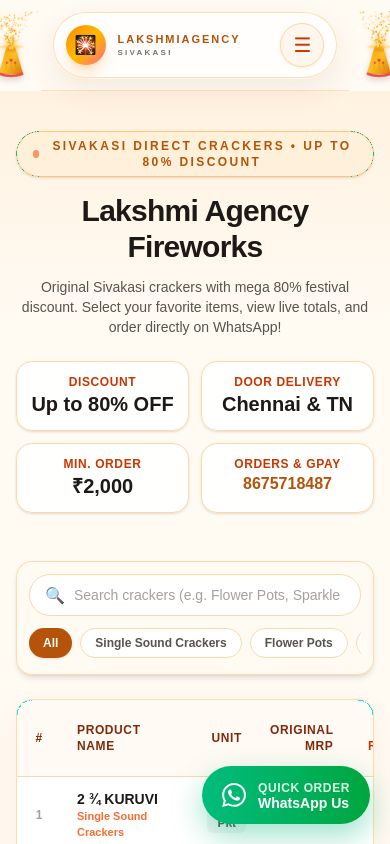
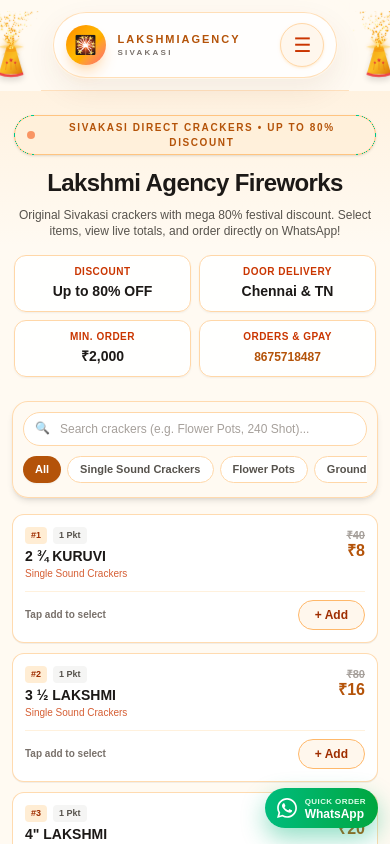
Before and after one commit to parthiban3264/lakshmi-crackers, a Next.js app: page /cracker-list in a window 390 px wide. Shown: the top 844 px of the page. Built offline with nearby package versions, Linux system fonts and the light colour scheme.

Commit message:
Refactor CrackerListPage layout and update contact details for improved user experience

```diff
--- a/app/cracker-list/layout.tsx
+++ /dev/null
@@ -1,17 +0,0 @@
-import type { Metadata } from "next";
-import "./globals.css";
-
-export const metadata: Metadata = {
-  title: "Sivakasi Crackers | 2026 Catalogue",
-  description: "Browse our Sivakasi crackers catalogue and contact us on WhatsApp.",
-};
-
-export default function RootLayout({
-  children,
-}: Readonly<{ children: React.ReactNode }>) {
-  return (
-    <html lang="en">
-      <body>{children}</body>
-    </html>
-  );
-}
--- a/app/cracker-list/page.tsx
+++ b/app/cracker-list/page.tsx
@@ -220,7 +220,7 @@
   }, [quantities]);
 
   const generateWhatsAppUrl = () => {
-    const phoneNumber = "918056903264";
+    const phoneNumber = "918675718487";
     let message = `*✨ DIWALI CRACKER ORDER REQUEST - LAKSHMI AGENCY ✨*\n\n`;
 
     const selectedList = Object.entries(quantities)
@@ -248,72 +248,72 @@
   return (
     <div className="min-h-screen bg-[#fffaf2] text-stone-900 selection:bg-orange-200">
       {/* Top Festive Brand Banner */}
-      <section className="relative overflow-hidden bg-gradient-to-b from-[#fff2e0] via-[#fffaf2] to-[#fffaf2] px-4 pt-10 pb-8 sm:px-6 lg:px-8">
+      <section className="relative overflow-hidden bg-gradient-to-b from-[#fff2e0] via-[#fffaf2] to-[#fffaf2] px-3.5 pt-6 pb-6 sm:px-6 sm:pt-10 sm:pb-8 lg:px-8">
         <div className="mx-auto max-w-6xl text-center">
-          <div className="mx-auto mb-4 inline-flex items-center gap-2 rounded-full border border-orange-300/80 bg-orange-100/70 px-4 py-1.5 shadow-sm">
+          <div className="mx-auto mb-3 inline-flex items-center gap-1.5 rounded-full border border-orange-300/80 bg-orange-100/70 px-3 py-1 shadow-sm sm:gap-2 sm:px-4 sm:py-1.5">
             <span className="h-2 w-2 animate-pulse rounded-full bg-orange-600" />
-            <span className="text-xs font-bold uppercase tracking-[0.2em] text-[#b45309]">
+            <span className="text-[10px] font-bold uppercase tracking-[0.16em] text-[#b45309] sm:text-xs sm:tracking-[0.2em]">
               Sivakasi Direct Crackers • Up to 80% Discount
             </span>
           </div>
 
-          <h1 className="text-3xl font-black tracking-tight text-stone-900 sm:text-5xl">
+          <h1 className="text-2xl font-black tracking-tight text-stone-900 sm:text-4xl lg:text-5xl">
             Lakshmi Agency Fireworks
           </h1>
-          <p className="mx-auto mt-3 max-w-2xl text-sm font-medium text-stone-600 sm:text-base">
-            Original Sivakasi crackers with mega 80% festival discount. Select your favorite items, view live totals, and order directly on WhatsApp!
+          <p className="mx-auto mt-2 max-w-2xl text-xs font-medium text-stone-600 sm:mt-3 sm:text-base">
+            Original Sivakasi crackers with mega 80% festival discount. Select items, view live totals, and order directly on WhatsApp!
           </p>
 
-          {/* Quick Highlights Bar */}
-          <div className="mt-6 grid grid-cols-2 gap-3 sm:grid-cols-4 max-w-4xl mx-auto">
-            <div className="rounded-2xl border border-orange-200 bg-white/90 p-3 shadow-sm">
-              <span className="text-xs font-bold text-orange-700 uppercase tracking-wider block">Discount</span>
-              <span className="text-xl font-black text-stone-900">Up to 80% OFF</span>
+          {/* Highlights Bar */}
+          <div className="mt-4 grid grid-cols-2 gap-2 sm:mt-6 sm:grid-cols-4 sm:gap-3 max-w-4xl mx-auto">
+            <div className="rounded-xl sm:rounded-2xl border border-orange-200 bg-white/90 p-2 sm:p-3 shadow-xs">
+              <span className="text-[10px] sm:text-xs font-bold text-orange-700 uppercase tracking-wider block">Discount</span>
+              <span className="text-sm sm:text-xl font-black text-stone-900">Up to 80% OFF</span>
             </div>
-            <div className="rounded-2xl border border-orange-200 bg-white/90 p-3 shadow-sm">
-              <span className="text-xs font-bold text-orange-700 uppercase tracking-wider block">Door Delivery</span>
-              <span className="text-xl font-black text-stone-900">Chennai & TN</span>
+            <div className="rounded-xl sm:rounded-2xl border border-orange-200 bg-white/90 p-2 sm:p-3 shadow-xs">
+              <span className="text-[10px] sm:text-xs font-bold text-orange-700 uppercase tracking-wider block">Door Delivery</span>
+              <span className="text-sm sm:text-xl font-black text-stone-900">Chennai & TN</span>
             </div>
-            <div className="rounded-2xl border border-orange-200 bg-white/90 p-3 shadow-sm">
-              <span className="text-xs font-bold text-orange-700 uppercase tracking-wider block">Min. Order</span>
-              <span className="text-xl font-black text-stone-900">₹2,000</span>
+            <div className="rounded-xl sm:rounded-2xl border border-orange-200 bg-white/90 p-2 sm:p-3 shadow-xs">
+              <span className="text-[10px] sm:text-xs font-bold text-orange-700 uppercase tracking-wider block">Min. Order</span>
+              <span className="text-sm sm:text-xl font-black text-stone-900">₹2,000</span>
             </div>
-            <div className="rounded-2xl border border-orange-200 bg-white/90 p-3 shadow-sm">
-              <span className="text-xs font-bold text-orange-700 uppercase tracking-wider block">Orders & GPay</span>
-              <span className="text-base sm:text-lg font-black text-[#b45309]">8675718487</span>
+            <div className="rounded-xl sm:rounded-2xl border border-orange-200 bg-white/90 p-2 sm:p-3 shadow-xs">
+              <span className="text-[10px] sm:text-xs font-bold text-orange-700 uppercase tracking-wider block">Orders & GPay</span>
+              <span className="text-xs sm:text-base lg:text-lg font-black text-[#b45309]">8675718487</span>
             </div>
           </div>
         </div>
       </section>
 
       {/* Main Content Area */}
-      <main className="mx-auto max-w-7xl px-4 py-4 sm:px-6 lg:px-8 pb-32">
+      <main className="mx-auto max-w-7xl px-3 sm:px-6 lg:px-8 pb-32 sm:pb-36">
         {/* Controls: Search and Categories */}
-        <div className="sticky top-3 z-30 mb-6 space-y-3 rounded-2xl border border-orange-200/90 bg-[#fffaf2]/95 p-3 shadow-md backdrop-blur-md">
-          <div className="flex flex-col gap-3 sm:flex-row sm:items-center sm:justify-between">
+        <div className="sticky top-2 sm:top-3 z-30 mb-4 sm:mb-6 space-y-2.5 sm:space-y-3 rounded-2xl border border-orange-200/90 bg-[#fffaf2]/95 p-2.5 sm:p-3 shadow-md backdrop-blur-md">
+          <div className="flex flex-col gap-2 sm:flex-row sm:items-center sm:justify-between">
             {/* Search Box */}
             <div className="relative flex-1">
               <input
                 type="text"
-                placeholder="Search crackers (e.g. Flower Pots, Sparklers, 240 Shot)..."
+                placeholder="Search crackers (e.g. Flower Pots, 240 Shot)..."
                 value={search}
                 onChange={(e) => setSearch(e.target.value)}
-                className="w-full rounded-full border border-orange-200 bg-white px-5 py-2.5 pl-11 text-sm font-medium text-stone-800 placeholder-stone-400 outline-none transition focus:border-orange-500 focus:ring-2 focus:ring-orange-200"
+                className="w-full rounded-full border border-orange-200 bg-white py-2 pl-9 pr-8 text-xs font-medium text-stone-800 placeholder-stone-400 outline-none transition focus:border-orange-500 focus:ring-2 focus:ring-orange-200 sm:py-2.5 sm:pl-11 sm:text-sm"
               />
-              <span className="absolute left-4 top-2.5 text-orange-500">🔍</span>
+              <span className="absolute left-3 top-2 sm:left-4 sm:top-2.5 text-xs sm:text-sm text-orange-500">🔍</span>
               {search && (
                 <button
                   onClick={() => setSearch("")}
-                  className="absolute right-3.5 top-2.5 text-xs font-bold text-stone-400 hover:text-stone-600"
+                  className="absolute right-3 top-2 sm:right-3.5 sm:top-2.5 text-xs font-bold text-stone-400 hover:text-stone-600"
                 >
                   ✕
                 </button>
               )}
             </div>
 
-            {/* Quick Summary Pill */}
+            {/* Quick Summary Badge (Desktop & Tablet) */}
             {totalItems > 0 && (
-              <div className="flex items-center gap-3 self-end sm:self-center bg-orange-100 border border-orange-200 px-4 py-2 rounded-full">
+              <div className="hidden sm:flex items-center gap-3 self-center bg-orange-100 border border-orange-200 px-4 py-2 rounded-full">
                 <span className="text-xs font-bold text-stone-700">
                   {totalItems} items selected
                 </span>
@@ -324,15 +324,15 @@
             )}
           </div>
 
-          {/* Category Filter Pills */}
-          <div className="flex gap-2 overflow-x-auto pb-1 text-xs font-bold scrollbar-none">
+          {/* Category Filter Horizontal Pills */}
+          <div className="flex gap-1.5 overflow-x-auto pb-1 text-[11px] sm:text-xs font-bold scrollbar-none [scrollbar-width:none] [-ms-overflow-style:none] [-webkit-overflow-scrolling:touch]">
             {CATEGORIES.map((cat) => (
               <button
                 key={cat}
                 onClick={() => setSelectedCategory(cat)}
-                className={`whitespace-nowrap rounded-full px-3.5 py-1.5 transition ${
+                className={`whitespace-nowrap rounded-full px-3 py-1 sm:px-3.5 sm:py-1.5 transition ${
                   selectedCategory === cat
-                    ? "bg-[#b45309] text-white shadow-sm"
+                    ? "bg-[#b45309] text-white shadow-xs"
                     : "border border-orange-200 bg-white text-stone-600 hover:bg-orange-50 hover:text-orange-900"
                 }`}
               >
@@ -342,8 +342,102 @@
           </div>
         </div>
 
-        {/* Crackers Table / Grid */}
-        <div className="overflow-hidden rounded-2xl border border-orange-200/90 bg-white shadow-[0_10px_30px_rgba(180,83,9,0.06)]">
+        {/* 1. Mobile Product Card List (< sm breakpoint) */}
+        <div className="grid grid-cols-1 gap-2.5 sm:hidden">
+          {filteredItems.length === 0 ? (
+            <div className="rounded-xl border border-orange-200 bg-white py-10 text-center text-xs text-stone-400">
+              No crackers found matching &quot;{search}&quot;.
+            </div>
+          ) : (
+            filteredItems.map((item) => {
+              const qty = quantities[item.id] || 0;
+              return (
+                <div
+                  key={item.id}
+                  className={`rounded-xl border p-3 transition shadow-2xs ${
+                    qty > 0
+                      ? "border-orange-400 bg-orange-50/50"
+                      : "border-orange-200/90 bg-white"
+                  }`}
+                >
+                  <div className="flex items-start justify-between gap-2">
+                    <div className="flex-1">
+                      <div className="flex items-center gap-1.5">
+                        <span className="rounded-sm bg-orange-100 px-1.5 py-0.5 text-[9px] font-bold text-orange-800">
+                          #{item.id}
+                        </span>
+                        <span className="rounded-sm bg-stone-100 px-1.5 py-0.5 text-[9px] font-semibold text-stone-600">
+                          {item.unit}
+                        </span>
+                      </div>
+                      <h2 className="mt-1 text-sm font-bold text-stone-900 leading-tight">
+                        {item.name}
+                      </h2>
+                      <p className="text-[10px] font-medium text-orange-700/80">
+                        {item.category}
+                      </p>
+                    </div>
+
+                    {/* Price Block */}
+                    <div className="text-right">
+                      <span className="block text-[11px] font-semibold text-stone-400 line-through">
+                        ₹{item.originalPrice}
+                      </span>
+                      <span className="block text-base font-black text-[#b45309] leading-none">
+                        ₹{item.discountedPrice}
+                      </span>
+                    </div>
+                  </div>
+
+                  {/* Quantity Stepper Bar */}
+                  <div className="mt-2.5 flex items-center justify-between border-t border-orange-100/80 pt-2">
+                    <span className="text-[10px] font-semibold text-stone-500">
+                      {qty > 0 ? (
+                        <span className="font-bold text-[#b45309]">
+                          Subtotal: ₹{(qty * item.discountedPrice).toLocaleString("en-IN")}
+                        </span>
+                      ) : (
+                        "Tap add to select"
+                      )}
+                    </span>
+
+                    {qty === 0 ? (
+                      <button
+                        onClick={() => updateQuantity(item.id, 1)}
+                        className="rounded-full border border-orange-300 bg-orange-50 px-4 py-1.5 text-xs font-bold text-orange-800 transition active:scale-95"
+                      >
+                        + Add
+                      </button>
+                    ) : (
+                      <div className="inline-flex items-center gap-1.5 rounded-full border border-orange-300 bg-white p-1 shadow-2xs">
+                        <button
+                          onClick={() => updateQuantity(item.id, -1)}
+                          className="flex h-7 w-7 items-center justify-center rounded-full bg-orange-100 text-xs font-black text-orange-900 active:scale-90"
+                          aria-label="Decrease quantity"
+                        >
+                          -
+                        </button>
+                        <span className="w-6 text-center text-xs font-black text-stone-900">
+                          {qty}
+                        </span>
+                        <button
+                          onClick={() => updateQuantity(item.id, 1)}
+                          className="flex h-7 w-7 items-center justify-center rounded-full bg-[#b45309] text-xs font-black text-white active:scale-90"
+                          aria-label="Increase quantity"
+                        >
+                          +
+                        </button>
+                      </div>
+                    )}
+                  </div>
+                </div>
+              );
+            })
+          )}
+        </div>
+
+        {/* 2. Desktop & Tablet Table (>= sm breakpoint) */}
+        <div className="hidden sm:block overflow-hidden rounded-2xl border border-orange-200/90 bg-white shadow-[0_10px_30px_rgba(180,83,9,0.06)]">
           <div className="overflow-x-auto">
             <table className="w-full text-left text-sm text-stone-700">
               <thead className="border-b border-orange-200 bg-orange-50/70 text-xs font-bold uppercase tracking-wider text-orange-900">
@@ -375,39 +469,28 @@
                           qty > 0 ? "bg-orange-50/30" : ""
                         }`}
                       >
-                        {/* ID */}
                         <td className="px-3 py-3 text-center text-xs font-bold text-stone-400">
                           {item.id}
                         </td>
-
-                        {/* Name & Category */}
                         <td className="px-4 py-3">
                           <div className="font-bold text-stone-900">{item.name}</div>
                           <div className="text-[11px] font-semibold text-orange-600/80">
                             {item.category}
                           </div>
                         </td>
-
-                        {/* Unit */}
                         <td className="px-3 py-3 text-center text-xs font-semibold text-stone-600">
                           <span className="inline-block rounded-md bg-stone-100 px-2 py-0.5">
                             {item.unit}
                           </span>
                         </td>
-
-                        {/* Original MRP */}
                         <td className="px-3 py-3 text-right font-medium text-stone-400 line-through">
                           ₹{item.originalPrice}
                         </td>
-
-                        {/* Discounted Price */}
                         <td className="px-3 py-3 text-right">
                           <span className="text-base font-black text-[#b45309]">
                             ₹{item.discountedPrice}
                           </span>
                         </td>
-
-                        {/* Quantity Controls */}
                         <td className="px-4 py-3 text-center">
                           {qty === 0 ? (
                             <button
@@ -417,7 +500,7 @@
                               + Add
                             </button>
                           ) : (
-                            <div className="inline-flex items-center gap-1 rounded-full border border-orange-300 bg-white p-0.5 shadow-sm">
+                            <div className="inline-flex items-center gap-1 rounded-full border border-orange-300 bg-white p-0.5 shadow-xs">
                               <button
                                 onClick={() => updateQuantity(item.id, -1)}
                                 className="h-6 w-6 rounded-full bg-orange-100 text-xs font-black text-orange-900 hover:bg-orange-200"
@@ -447,44 +530,48 @@
           </div>
         </div>
 
-        {/* Terms & Important Information Card */}
-        <div className="mt-8 rounded-2xl border border-orange-200 bg-white p-6 shadow-sm">
-          <h2 className="text-lg font-black text-stone-900 flex items-center gap-2">
+        {/* Terms & Conditions Card */}
+        <div className="mt-6 sm:mt-8 rounded-2xl border border-orange-200 bg-white p-4 sm:p-6 shadow-xs">
+          <h2 className="text-base sm:text-lg font-black text-stone-900 flex items-center gap-2">
             <span>📋</span> Terms and Conditions
           </h2>
           <ul className="mt-3 grid gap-2 text-xs sm:text-sm text-stone-600 sm:grid-cols-2">
             <li className="flex items-start gap-2">
               <span className="text-orange-500 font-bold">•</span>
-              Products once sold will not be exchanged or returned.
+              Products once sold will not be exchanged or returned[cite: 3].
             </li>
             <li className="flex items-start gap-2">
               <span className="text-orange-500 font-bold">•</span>
-              Minimum order value is <strong>₹2,000</strong>. Transport charges extra.
+              Minimum order value is <strong>₹2,000</strong>[cite: 3]. Transport charges extra[cite: 3].
             </li>
             <li className="flex items-start gap-2">
               <span className="text-orange-500 font-bold">•</span>
-              Last date of booking is <strong>31/10/2026</strong> due to rain & transport rush.
+              Last date of booking is <strong>31/10/2026</strong> due to rain season and huge rush in transport[cite: 3].
             </li>
             <li className="flex items-start gap-2">
               <span className="text-orange-500 font-bold">•</span>
-              Google Pay / PhonePe: <strong>8675718487 / 8012772734</strong>.
+              Google Pay / PhonePe number: <strong>8675718487 / 8012772734</strong>[cite: 3].
             </li>
             <li className="flex items-start gap-2 sm:col-span-2">
               <span className="text-orange-500 font-bold">•</span>
-              Address: 4/444 D Ayyanar Colony, Near ARD Mahal, Sivakasi.
+              Address: 4/444 D Ayyanar Colony, Near ARD Mahal, Sivakasi[cite: 3].
             </li>
           </ul>
         </div>
       </main>
 
-      {/* Floating WhatsApp Order Button */}
-      <aside aria-label="Order actions" className="fixed bottom-5 right-5 z-50 flex flex-col items-end gap-2 sm:bottom-6 sm:right-6">
+      {/* Floating WhatsApp Action Button */}
+      <aside
+        aria-label="Order actions"
+        className="fixed bottom-4 right-3 z-50 flex max-w-[calc(100vw-24px)] flex-col items-end gap-1.5 pb-[env(safe-area-inset-bottom,0px)] sm:bottom-6 sm:right-6 sm:max-w-none sm:gap-2"
+      >
+        {/* Floating Total Pill when items are selected */}
         {totalItems > 0 && (
-          <div className="rounded-2xl border border-orange-200 bg-white px-4 py-2 shadow-xl backdrop-blur-md animate-bounce">
-            <p className="text-xs font-bold text-stone-600">
+          <div className="max-w-full truncate rounded-full border border-orange-200 bg-white/95 px-3 py-1 shadow-lg backdrop-blur-md animate-bounce sm:px-4 sm:py-2">
+            <p className="text-[11px] font-bold text-stone-700 sm:text-xs">
               Total: <span className="font-black text-[#b45309]">₹{totalPrice.toLocaleString("en-IN")}</span>
               {totalSavings > 0 && (
-                <span className="ml-1.5 text-[10px] text-emerald-600 font-extrabold">
+                <span className="ml-1 text-[9px] font-extrabold text-emerald-600 sm:text-[10px]">
                   (Saved ₹{totalSavings.toLocaleString("en-IN")})
                 </span>
               )}
@@ -492,33 +579,32 @@
           </div>
         )}
 
+        {/* Floating Button */}
         <a
           href={generateWhatsAppUrl()}
           target="_blank"
           rel="noopener noreferrer"
-          className="group flex items-center gap-3 rounded-full bg-gradient-to-r from-emerald-500 to-green-600 px-5 py-3.5 text-white shadow-[0_12px_30px_rgba(16,185,129,0.4)] transition-all hover:scale-105 hover:shadow-[0_15px_35px_rgba(16,185,129,0.5)] focus:ring-4 focus:ring-green-300"
+          className="group flex max-w-full items-center gap-2 rounded-full bg-gradient-to-r from-emerald-500 to-green-600 py-2 px-3 text-white shadow-[0_10px_25px_rgba(16,185,129,0.45)] transition-all active:scale-95 hover:scale-105 hover:shadow-[0_14px_30px_rgba(16,185,129,0.55)] focus:ring-4 focus:ring-green-300 sm:gap-3 sm:px-5 sm:py-3.5"
         >
-          {/* WhatsApp SVG Icon */}
-          <div className="relative">
-            <svg
-              className="h-6 w-6 fill-current"
-              viewBox="0 0 24 24"
-              xmlns="http://www.w3.org/2000/svg"
-            >
+          {/* WhatsApp Icon with Badge */}
+          <div className="relative shrink-0 flex items-center justify-center">
+            <svg className="h-5 w-5 fill-current sm:h-6 sm:w-6" viewBox="0 0 24 24">
               <path d="M.057 24l1.687-6.163c-1.041-1.804-1.588-3.849-1.587-5.946.003-6.556 5.338-11.891 11.893-11.891 3.181.001 6.167 1.24 8.413 3.488 2.245 2.248 3.481 5.236 3.48 8.414-.003 6.557-5.338 11.892-11.893 11.892-1.99-.001-3.951-.5-5.688-1.448l-6.305 1.654zm6.597-3.807c1.676.995 3.276 1.591 5.392 1.592 5.448 0 9.886-4.434 9.889-9.885.002-5.462-4.415-9.89-9.881-9.892-5.452 0-9.887 4.434-9.889 9.884-.001 2.225.651 3.891 1.746 5.634l-.999 3.648 3.742-.981zm11.387-5.464c-.074-.124-.272-.198-.57-.347-.297-.149-1.758-.868-2.031-.967-.272-.099-.47-.149-.669.149-.198.297-.768.967-.941 1.165-.173.198-.347.223-.644.074-.297-.149-1.255-.462-2.39-1.475-.883-.788-1.48-1.761-1.653-2.059-.173-.297-.018-.458.13-.606.134-.133.297-.347.446-.521.151-.172.2-.296.3-.495.099-.198.05-.372-.025-.521-.075-.148-.669-1.611-.916-2.206-.242-.579-.487-.501-.669-.51l-.57-.01c-.198 0-.52.074-.792.372s-1.04 1.016-1.04 2.479 1.065 2.876 1.213 3.074c.149.198 2.095 3.2 5.076 4.487.709.306 1.263.489 1.694.626.712.226 1.36.194 1.872.118.571-.085 1.758-.719 2.006-1.413.248-.695.248-1.29.173-1.414z" />
             </svg>
             {totalItems > 0 && (
-              <span className="absolute -top-2 -right-2 flex h-5 w-5 items-center justify-center rounded-full bg-red-600 text-[10px] font-black text-white ring-2 ring-white">
+              <span className="absolute -top-1.5 -right-1.5 flex h-4 w-4 sm:h-5 sm:w-5 items-center justify-center rounded-full bg-red-600 text-[9px] sm:text-[10px] font-black text-white ring-2 ring-white">
                 {totalItems}
               </span>
             )}
           </div>
-          <div className="text-left">
-            <span className="block text-xs font-semibold uppercase tracking-wider text-green-100">
+
+          {/* Text Label */}
+          <div className="text-left shrink-0">
+            <span className="block text-[8px] font-semibold uppercase tracking-wider text-green-100 sm:text-[10px]">
               {totalItems > 0 ? "Order on WhatsApp" : "Quick Order"}
             </span>
-            <span className="block text-sm font-black leading-none">
-              WhatsApp Us
+            <span className="block text-xs font-black leading-none sm:text-sm">
+              WhatsApp
             </span>
           </div>
         </a>
```
